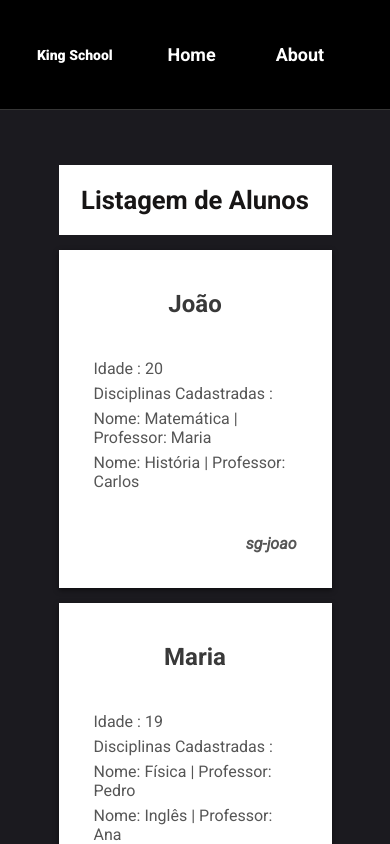
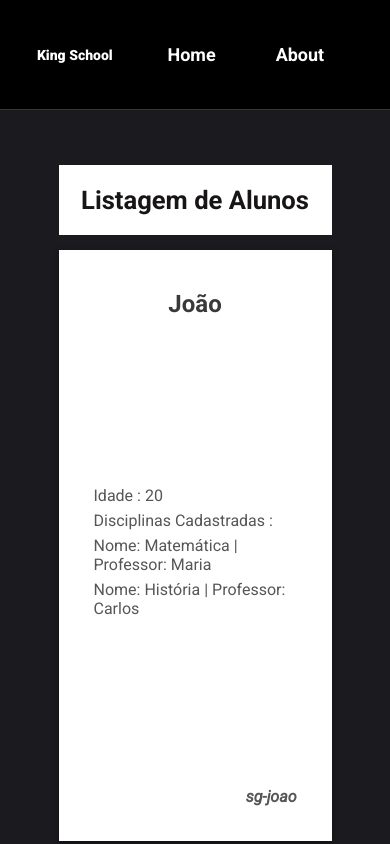
Before and after one commit to Allan182/Projeto-Miltin-React-JS, a React (Create React App) app: page / in a window 390 px wide. Built offline with nearby package versions, Linux system fonts and the light colour scheme.

Commit message:
Responsivity Add

```diff
--- a/src/componentes/Aluno/Aluno.module.css
+++ b/src/componentes/Aluno/Aluno.module.css
@@ -47,7 +47,7 @@ span.slug {
 
 @media only screen and (max-width:700px) {
     .post {
-        height: 40vh;
+        height: 70vh;
     }
 }
 
@@ -55,26 +55,26 @@ span.slug {
 
 @media only screen and (max-width: 630px) {
     .post {
-        height: 35vh;
+        height: 60vh;
         width: 70%;
     }
 }
 
 @media only screen and (max-width: 500px) {
     .post {
-        height: 35vh;
+        height: 60vh;
     }
 }
 
 
 @media only screen and (max-width: 450px) {
     .post {
-        height: 40vh;
+        height: 70vh;
     }
 }
 
 @media only screen and (max-width: 350px) {
     .post {
-        height: 50vh;
+        height: 80vh;
     }
 }
--- a/src/paginas/About/About.module.css
+++ b/src/paginas/About/About.module.css
@@ -82,7 +82,7 @@
 
     .paragraph {
         padding: 15px;
-        font-size: 10px;
+        font-size: 7px;
         text-shadow: none;
     }
 
```
